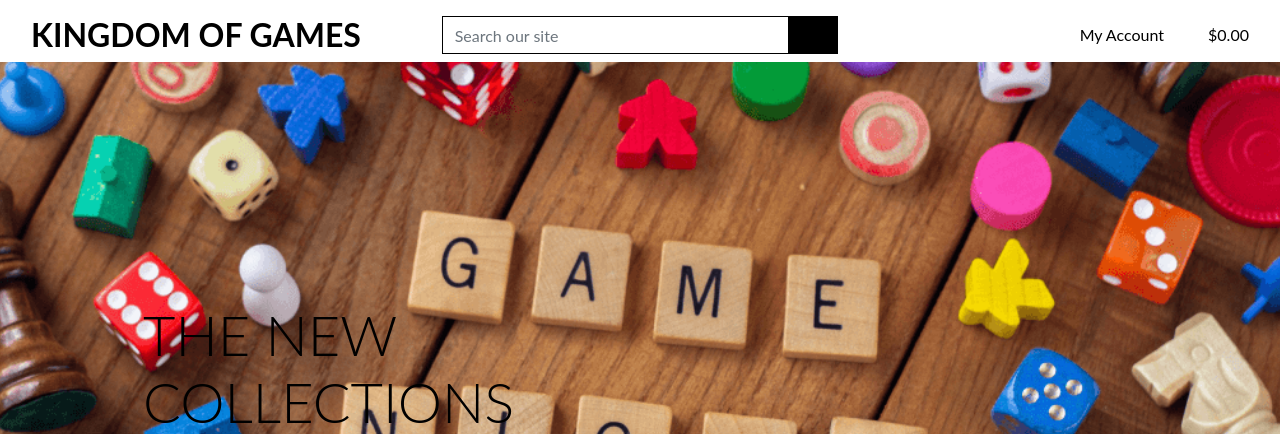
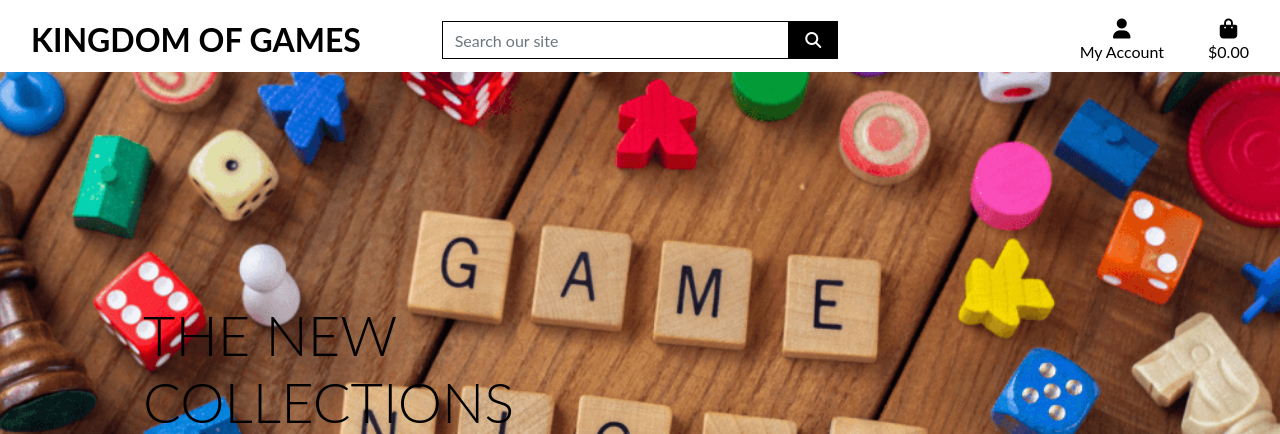
Before and after one commit to Emily-Rodden7/kingdom_of_games, a Django app: page / in a window 1280 px wide. Shown: the top 434 px of the page. Run offline with Django 3.2, Linux system fonts and the light colour scheme; some libraries are stand-ins or nearby versions.

Commit message:
Added fontawesome to corecss block in base.html

```diff
--- a/templates/allauth/base.html
+++ b/templates/allauth/base.html
@@ -14,9 +14,10 @@
     {% endblock %}
 
     <!-- Bootstrap CSS -->
-     {% block corecss %}
+    {% block corecss %}
+    <script src="https://kit.fontawesome.com/a23cf6dcd0.js" crossorigin="anonymous"></script>
     <link rel="stylesheet" href="https://cdn.jsdelivr.net/npm/bootstrap@4.6.2/dist/css/bootstrap.min.css" integrity="sha384-xOolHFLEh07PJGoPkLv1IbcEPTNtaed2xpHsD9ESMhqIYd0nLMwNLD69Npy4HI+N" crossorigin="anonymous">
-    <link href="https://fonts.googleapis.com/css2?family=Roboto:ital,wght@0,100..900;1,100..900&display=swap" rel="stylesheet">
+    <link rel="stylesheet" href="https://fonts.googleapis.com/css2?family=Roboto:ital,wght@0,100..900;1,100..900&display=swap">
     <link rel="stylesheet" href="{% static 'css/base.css' %}">
     {% endblock %}
 
```
